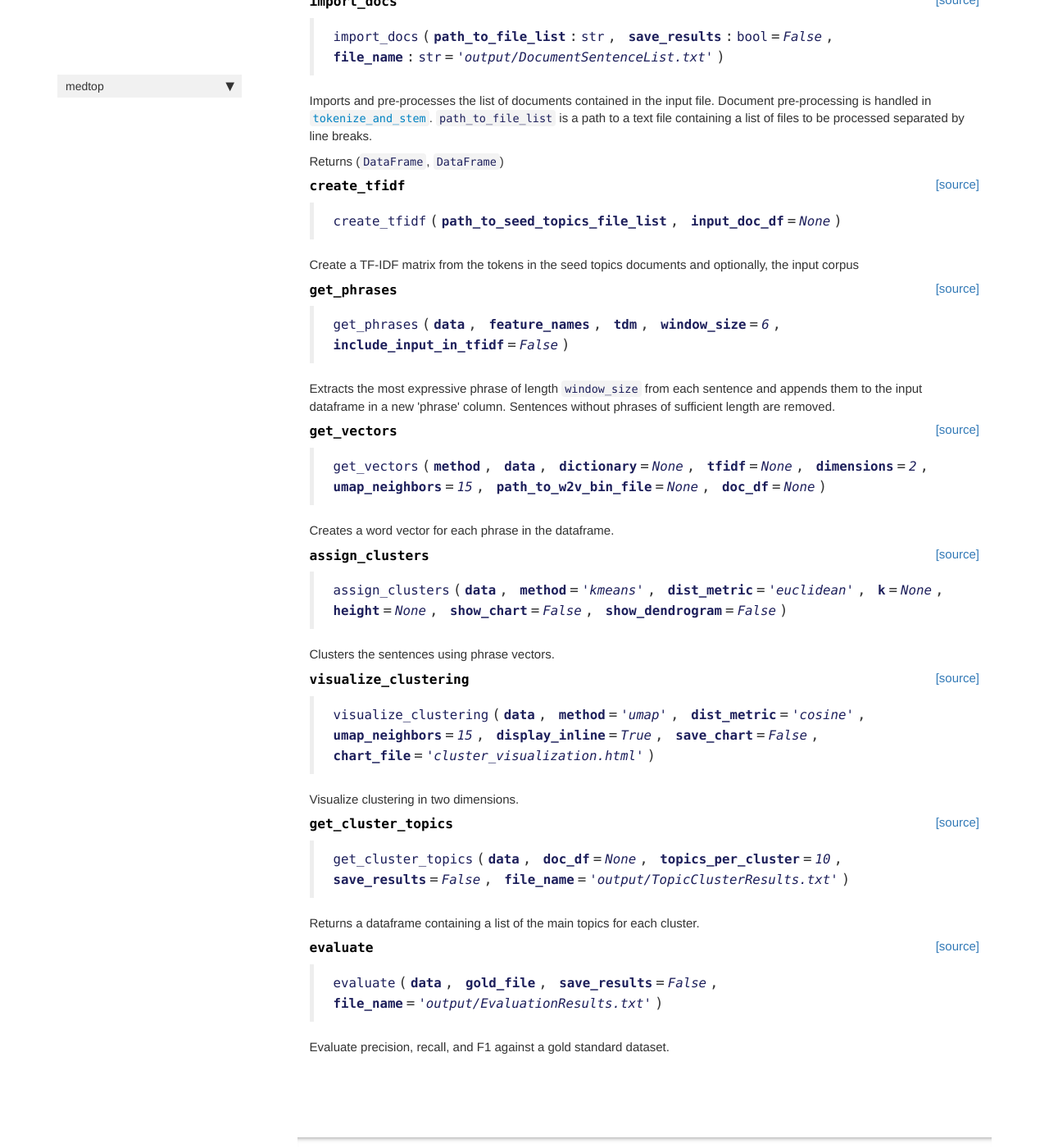
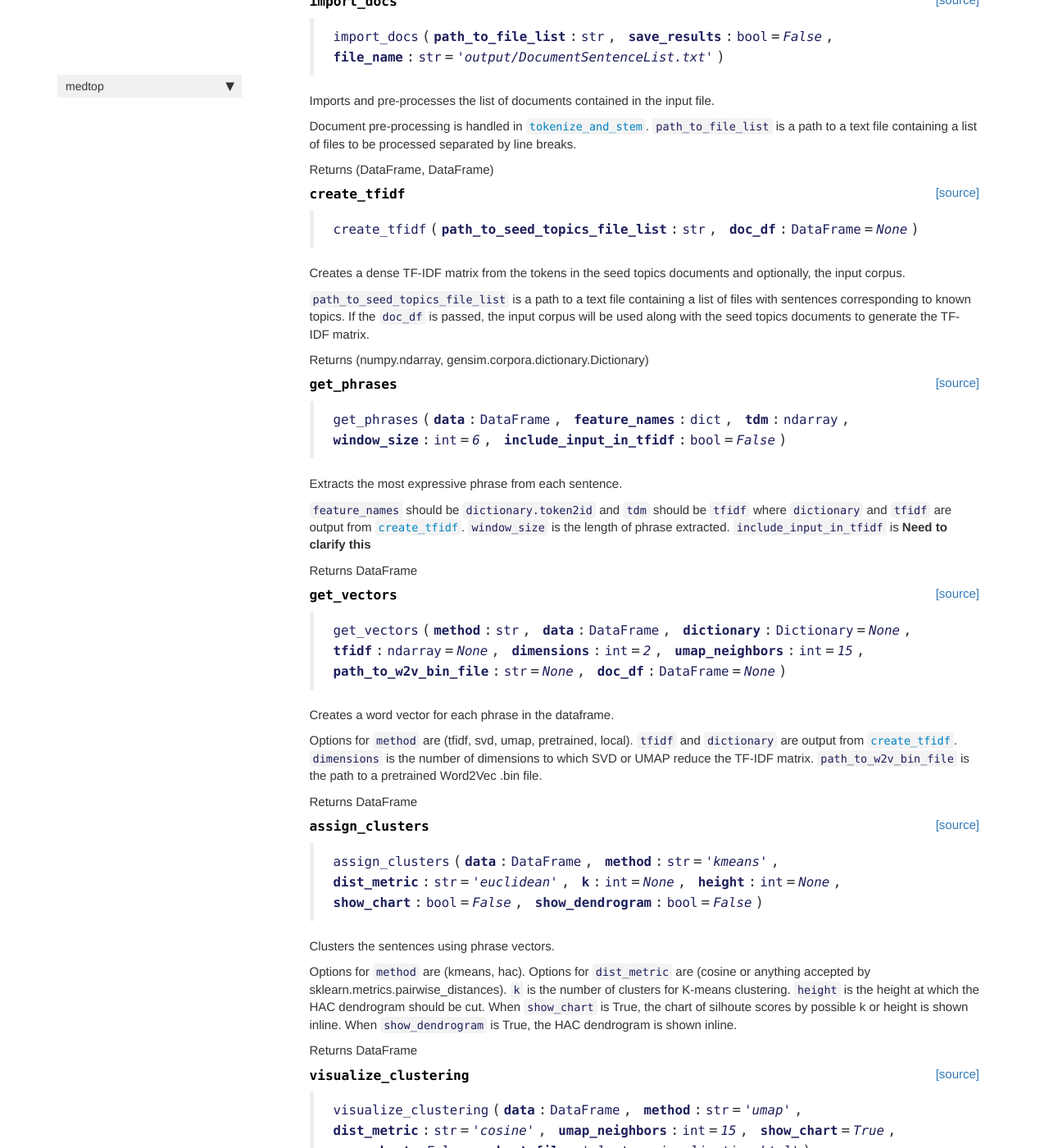
Before and after one commit to VCUWrightCenter/TopEx, a Jekyll site: the page built from docs/core.html, in a window 1280 px wide and 1400 px high, scrolled down 477 px. Shown: the whole window at 82% size. Built offline with Jekyll 4.4.1, drawn with Linux system fonts in a browser that asks for light colours; nearby versions of some CDN libraries; comment, search, counter and statistics services are not loaded; some of the changed text lies outside the part shown.

Commit message:
Documenting core API

```diff
--- a/docs/core.html
+++ b/docs/core.html
@@ -39,12 +39,12 @@ description: "MedTop core API"
 
 
 <div class="output_markdown rendered_html output_subarea ">
-<h4 id="import_docs" class="doc_header"><code>import_docs</code><a href="https://github.com/etfrenchvcu/medtop/tree/master/medtop/core.py#L22" class="source_link" style="float:right">[source]</a></h4><blockquote><p><code>import_docs</code>(<strong><code>path_to_file_list</code></strong>:<code>str</code>, <strong><code>save_results</code></strong>:<code>bool</code>=<em><code>False</code></em>, <strong><code>file_name</code></strong>:<code>str</code>=<em><code>'output/DocumentSentenceList.txt'</code></em>)</p>
+<h4 id="import_docs" class="doc_header"><code>import_docs</code><a href="https://github.com/etfrenchvcu/medtop/tree/master/medtop/core.py#L23" class="source_link" style="float:right">[source]</a></h4><blockquote><p><code>import_docs</code>(<strong><code>path_to_file_list</code></strong>:<code>str</code>, <strong><code>save_results</code></strong>:<code>bool</code>=<em><code>False</code></em>, <strong><code>file_name</code></strong>:<code>str</code>=<em><code>'output/DocumentSentenceList.txt'</code></em>)</p>
 </blockquote>
-<p>Imports and pre-processes the list of documents contained in the input file.
-Document pre-processing is handled in <a href="/medtop/preprocessing#tokenize_and_stem"><code>tokenize_and_stem</code></a>.
+<p>Imports and pre-processes the list of documents contained in the input file.</p>
+<p>Document pre-processing is handled in <a href="/medtop/preprocessing#tokenize_and_stem"><code>tokenize_and_stem</code></a>.
 <code>path_to_file_list</code> is a path to a text file containing a list of files to be processed separated by line breaks.</p>
-<p>Returns (<code>DataFrame</code>, <code>DataFrame</code>)</p>
+<p>Returns (DataFrame, DataFrame)</p>
 
 </div>
 
@@ -66,9 +66,13 @@ Document pre-processing is handled in <a href="/medtop/preprocessing#tokenize_an
 
 
 <div class="output_markdown rendered_html output_subarea ">
-<h4 id="create_tfidf" class="doc_header"><code>create_tfidf</code><a href="https://github.com/etfrenchvcu/medtop/tree/master/medtop/core.py#L75" class="source_link" style="float:right">[source]</a></h4><blockquote><p><code>create_tfidf</code>(<strong><code>path_to_seed_topics_file_list</code></strong>, <strong><code>input_doc_df</code></strong>=<em><code>None</code></em>)</p>
+<h4 id="create_tfidf" class="doc_header"><code>create_tfidf</code><a href="https://github.com/etfrenchvcu/medtop/tree/master/medtop/core.py#L77" class="source_link" style="float:right">[source]</a></h4><blockquote><p><code>create_tfidf</code>(<strong><code>path_to_seed_topics_file_list</code></strong>:<code>str</code>, <strong><code>doc_df</code></strong>:<code>DataFrame</code>=<em><code>None</code></em>)</p>
 </blockquote>
-<p>Create a TF-IDF matrix from the tokens in the seed topics documents and optionally, the input corpus</p>
+<p>Creates a dense TF-IDF matrix from the tokens in the seed topics documents and optionally, the input corpus.</p>
+<p><code>path_to_seed_topics_file_list</code> is a path to a text file containing a list of files with sentences corresponding to
+known topics. If the <code>doc_df</code> is passed, the input corpus will be used along with the seed topics documents to
+generate the TF-IDF matrix.</p>
+<p>Returns (numpy.ndarray, gensim.corpora.dictionary.Dictionary)</p>
 
 </div>
 
@@ -90,10 +94,13 @@ Document pre-processing is handled in <a href="/medtop/preprocessing#tokenize_an
 
 
 <div class="output_markdown rendered_html output_subarea ">
-<h4 id="get_phrases" class="doc_header"><code>get_phrases</code><a href="https://github.com/etfrenchvcu/medtop/tree/master/medtop/core.py#L98" class="source_link" style="float:right">[source]</a></h4><blockquote><p><code>get_phrases</code>(<strong><code>data</code></strong>, <strong><code>feature_names</code></strong>, <strong><code>tdm</code></strong>, <strong><code>window_size</code></strong>=<em><code>6</code></em>, <strong><code>include_input_in_tfidf</code></strong>=<em><code>False</code></em>)</p>
+<h4 id="get_phrases" class="doc_header"><code>get_phrases</code><a href="https://github.com/etfrenchvcu/medtop/tree/master/medtop/core.py#L108" class="source_link" style="float:right">[source]</a></h4><blockquote><p><code>get_phrases</code>(<strong><code>data</code></strong>:<code>DataFrame</code>, <strong><code>feature_names</code></strong>:<code>dict</code>, <strong><code>tdm</code></strong>:<code>ndarray</code>, <strong><code>window_size</code></strong>:<code>int</code>=<em><code>6</code></em>, <strong><code>include_input_in_tfidf</code></strong>:<code>bool</code>=<em><code>False</code></em>)</p>
 </blockquote>
-<p>Extracts the most expressive phrase of length <code>window_size</code> from each sentence and appends them to the input dataframe in a new 'phrase' column.
-Sentences without phrases of sufficient length are removed.</p>
+<p>Extracts the most expressive phrase from each sentence.</p>
+<p><code>feature_names</code> should be <code>dictionary.token2id</code> and <code>tdm</code> should be <code>tfidf</code> where <code>dictionary</code>
+and <code>tfidf</code> are output from <a href="/medtop/core#create_tfidf"><code>create_tfidf</code></a>. <code>window_size</code> is the length of phrase extracted.
+<code>include_input_in_tfidf</code> is <strong>Need to clarify this</strong></p>
+<p>Returns DataFrame</p>
 
 </div>
 
@@ -115,9 +122,13 @@ Sentences without phrases of sufficient length are removed.</p>
 
 
 <div class="output_markdown rendered_html output_subarea ">
-<h4 id="get_vectors" class="doc_header"><code>get_vectors</code><a href="https://github.com/etfrenchvcu/medtop/tree/master/medtop/core.py#L120" class="source_link" style="float:right">[source]</a></h4><blockquote><p><code>get_vectors</code>(<strong><code>method</code></strong>, <strong><code>data</code></strong>, <strong><code>dictionary</code></strong>=<em><code>None</code></em>, <strong><code>tfidf</code></strong>=<em><code>None</code></em>, <strong><code>dimensions</code></strong>=<em><code>2</code></em>, <strong><code>umap_neighbors</code></strong>=<em><code>15</code></em>, <strong><code>path_to_w2v_bin_file</code></strong>=<em><code>None</code></em>, <strong><code>doc_df</code></strong>=<em><code>None</code></em>)</p>
+<h4 id="get_vectors" class="doc_header"><code>get_vectors</code><a href="https://github.com/etfrenchvcu/medtop/tree/master/medtop/core.py#L136" class="source_link" style="float:right">[source]</a></h4><blockquote><p><code>get_vectors</code>(<strong><code>method</code></strong>:<code>str</code>, <strong><code>data</code></strong>:<code>DataFrame</code>, <strong><code>dictionary</code></strong>:<code>Dictionary</code>=<em><code>None</code></em>, <strong><code>tfidf</code></strong>:<code>ndarray</code>=<em><code>None</code></em>, <strong><code>dimensions</code></strong>:<code>int</code>=<em><code>2</code></em>, <strong><code>umap_neighbors</code></strong>:<code>int</code>=<em><code>15</code></em>, <strong><code>path_to_w2v_bin_file</code></strong>:<code>str</code>=<em><code>None</code></em>, <strong><code>doc_df</code></strong>:<code>DataFrame</code>=<em><code>None</code></em>)</p>
 </blockquote>
 <p>Creates a word vector for each phrase in the dataframe.</p>
+<p>Options for <code>method</code> are (tfidf, svd, umap, pretrained, local). <code>tfidf</code> and <code>dictionary</code> are output from
+<a href="/medtop/core#create_tfidf"><code>create_tfidf</code></a>. <code>dimensions</code> is the number of dimensions to which SVD or UMAP reduce the TF-IDF matrix.
+<code>path_to_w2v_bin_file</code> is the path to a pretrained Word2Vec .bin file.</p>
+<p>Returns DataFrame</p>
 
 </div>
 
@@ -139,9 +150,14 @@ Sentences without phrases of sufficient length are removed.</p>
 
 
 <div class="output_markdown rendered_html output_subarea ">
-<h4 id="assign_clusters" class="doc_header"><code>assign_clusters</code><a href="https://github.com/etfrenchvcu/medtop/tree/master/medtop/core.py#L171" class="source_link" style="float:right">[source]</a></h4><blockquote><p><code>assign_clusters</code>(<strong><code>data</code></strong>, <strong><code>method</code></strong>=<em><code>'kmeans'</code></em>, <strong><code>dist_metric</code></strong>=<em><code>'euclidean'</code></em>, <strong><code>k</code></strong>=<em><code>None</code></em>, <strong><code>height</code></strong>=<em><code>None</code></em>, <strong><code>show_chart</code></strong>=<em><code>False</code></em>, <strong><code>show_dendrogram</code></strong>=<em><code>False</code></em>)</p>
+<h4 id="assign_clusters" class="doc_header"><code>assign_clusters</code><a href="https://github.com/etfrenchvcu/medtop/tree/master/medtop/core.py#L197" class="source_link" style="float:right">[source]</a></h4><blockquote><p><code>assign_clusters</code>(<strong><code>data</code></strong>:<code>DataFrame</code>, <strong><code>method</code></strong>:<code>str</code>=<em><code>'kmeans'</code></em>, <strong><code>dist_metric</code></strong>:<code>str</code>=<em><code>'euclidean'</code></em>, <strong><code>k</code></strong>:<code>int</code>=<em><code>None</code></em>, <strong><code>height</code></strong>:<code>int</code>=<em><code>None</code></em>, <strong><code>show_chart</code></strong>:<code>bool</code>=<em><code>False</code></em>, <strong><code>show_dendrogram</code></strong>:<code>bool</code>=<em><code>False</code></em>)</p>
 </blockquote>
 <p>Clusters the sentences using phrase vectors.</p>
+<p>Options for <code>method</code> are (kmeans, hac). Options for <code>dist_metric</code> are (cosine or anything accepted by
+sklearn.metrics.pairwise_distances). <code>k</code> is the number of clusters for K-means clustering. <code>height</code> is the height
+at which the HAC dendrogram should be cut. When <code>show_chart</code> is True, the chart of silhoute scores by possible k or
+height is shown inline. When <code>show_dendrogram</code> is True, the HAC dendrogram is shown inline.</p>
+<p>Returns DataFrame</p>
 
 </div>
 
@@ -163,9 +179,13 @@ Sentences without phrases of sufficient length are removed.</p>
 
 
 <div class="output_markdown rendered_html output_subarea ">
-<h4 id="visualize_clustering" class="doc_header"><code>visualize_clustering</code><a href="https://github.com/etfrenchvcu/medtop/tree/master/medtop/core.py#L190" class="source_link" style="float:right">[source]</a></h4><blockquote><p><code>visualize_clustering</code>(<strong><code>data</code></strong>, <strong><code>method</code></strong>=<em><code>'umap'</code></em>, <strong><code>dist_metric</code></strong>=<em><code>'cosine'</code></em>, <strong><code>umap_neighbors</code></strong>=<em><code>15</code></em>, <strong><code>display_inline</code></strong>=<em><code>True</code></em>, <strong><code>save_chart</code></strong>=<em><code>False</code></em>, <strong><code>chart_file</code></strong>=<em><code>'cluster_visualization.html'</code></em>)</p>
+<h4 id="visualize_clustering" class="doc_header"><code>visualize_clustering</code><a href="https://github.com/etfrenchvcu/medtop/tree/master/medtop/core.py#L227" class="source_link" style="float:right">[source]</a></h4><blockquote><p><code>visualize_clustering</code>(<strong><code>data</code></strong>:<code>DataFrame</code>, <strong><code>method</code></strong>:<code>str</code>=<em><code>'umap'</code></em>, <strong><code>dist_metric</code></strong>:<code>str</code>=<em><code>'cosine'</code></em>, <strong><code>umap_neighbors</code></strong>:<code>int</code>=<em><code>15</code></em>, <strong><code>show_chart</code></strong>=<em><code>True</code></em>, <strong><code>save_chart</code></strong>=<em><code>False</code></em>, <strong><code>chart_file</code></strong>=<em><code>'cluster_visualization.html'</code></em>)</p>
 </blockquote>
 <p>Visualize clustering in two dimensions.</p>
+<p>Options for <code>method</code> are (umap, mds, svd). Options for <code>dist_metric</code> are (cosine or anything accepted by
+sklearn.metrics.pairwise_distances). When <code>show_chart</code> is True, the visualization is shown inline.
+When <code>save_chart</code> is True, the visualization is saved to <code>chart_file</code>.</p>
+<p>Returns None</p>
 
 </div>
 
@@ -187,9 +207,12 @@ Sentences without phrases of sufficient length are removed.</p>
 
 
 <div class="output_markdown rendered_html output_subarea ">
-<h4 id="get_cluster_topics" class="doc_header"><code>get_cluster_topics</code><a href="https://github.com/etfrenchvcu/medtop/tree/master/medtop/core.py#L228" class="source_link" style="float:right">[source]</a></h4><blockquote><p><code>get_cluster_topics</code>(<strong><code>data</code></strong>, <strong><code>doc_df</code></strong>=<em><code>None</code></em>, <strong><code>topics_per_cluster</code></strong>=<em><code>10</code></em>, <strong><code>save_results</code></strong>=<em><code>False</code></em>, <strong><code>file_name</code></strong>=<em><code>'output/TopicClusterResults.txt'</code></em>)</p>
+<h4 id="get_cluster_topics" class="doc_header"><code>get_cluster_topics</code><a href="https://github.com/etfrenchvcu/medtop/tree/master/medtop/core.py#L275" class="source_link" style="float:right">[source]</a></h4><blockquote><p><code>get_cluster_topics</code>(<strong><code>data</code></strong>:<code>DataFrame</code>, <strong><code>doc_df</code></strong>:<code>DataFrame</code>=<em><code>None</code></em>, <strong><code>topics_per_cluster</code></strong>:<code>int</code>=<em><code>10</code></em>, <strong><code>save_results</code></strong>:<code>bool</code>=<em><code>False</code></em>, <strong><code>file_name</code></strong>:<code>str</code>=<em><code>'output/TopicClusterResults.txt'</code></em>)</p>
 </blockquote>
 <p>Returns a dataframe containing a list of the main topics for each cluster.</p>
+<p><code>topics_per_cluster</code> is the number of main topics per cluster. When <code>save_results</code> is True, the resulting dataframe
+will be saved to <code>file_name</code>.</p>
+<p>Returns DataFrame</p>
 
 </div>
 
@@ -211,9 +234,12 @@ Sentences without phrases of sufficient length are removed.</p>
 
 
 <div class="output_markdown rendered_html output_subarea ">
-<h4 id="evaluate" class="doc_header"><code>evaluate</code><a href="https://github.com/etfrenchvcu/medtop/tree/master/medtop/core.py#L254" class="source_link" style="float:right">[source]</a></h4><blockquote><p><code>evaluate</code>(<strong><code>data</code></strong>, <strong><code>gold_file</code></strong>, <strong><code>save_results</code></strong>=<em><code>False</code></em>, <strong><code>file_name</code></strong>=<em><code>'output/EvaluationResults.txt'</code></em>)</p>
+<h4 id="evaluate" class="doc_header"><code>evaluate</code><a href="https://github.com/etfrenchvcu/medtop/tree/master/medtop/core.py#L309" class="source_link" style="float:right">[source]</a></h4><blockquote><p><code>evaluate</code>(<strong><code>data</code></strong>, <strong><code>gold_file</code></strong>, <strong><code>save_results</code></strong>=<em><code>False</code></em>, <strong><code>file_name</code></strong>=<em><code>'output/EvaluationResults.txt'</code></em>)</p>
 </blockquote>
 <p>Evaluate precision, recall, and F1 against a gold standard dataset.</p>
+<p><code>gold_file</code> is a path to a text file containing a list IDs and labels. When <code>save_results</code> is True, the resulting
+dataframe will be saved to <code>file_name</code>.</p>
+<p>Returns DataFrame</p>
 
 </div>
 
--- a/docs/internal.html
+++ b/docs/internal.html
@@ -229,7 +229,7 @@ Returns the optimal height value (highest silhoute coefficient)</p>
 
 
 <div class="output_markdown rendered_html output_subarea ">
-<h4 id="get_cluster_assignments_hac" class="doc_header"><code>get_cluster_assignments_hac</code><a href="https://github.com/etfrenchvcu/medtop/tree/master/medtop/internal.py#L125" class="source_link" style="float:right">[source]</a></h4><blockquote><p><code>get_cluster_assignments_hac</code>(<strong><code>data</code></strong>, <strong><code>dist_metric</code></strong>, <strong><code>height</code></strong>=<em><code>None</code></em>, <strong><code>show_dendrogram</code></strong>=<em><code>False</code></em>, <strong><code>show_chart</code></strong>=<em><code>False</code></em>)</p>
+<h4 id="get_clusters_hac" class="doc_header"><code>get_clusters_hac</code><a href="https://github.com/etfrenchvcu/medtop/tree/master/medtop/internal.py#L125" class="source_link" style="float:right">[source]</a></h4><blockquote><p><code>get_clusters_hac</code>(<strong><code>data</code></strong>, <strong><code>dist_metric</code></strong>, <strong><code>height</code></strong>=<em><code>None</code></em>, <strong><code>show_dendrogram</code></strong>=<em><code>False</code></em>, <strong><code>show_chart</code></strong>=<em><code>False</code></em>)</p>
 </blockquote>
 <p>Use Hierarchical Agglomerative Clustering (HAC) to cluster phrase vectors</p>
 
@@ -295,7 +295,7 @@ Returns the optimal height value (highest silhoute coefficient)</p>
 
 
 <div class="output_markdown rendered_html output_subarea ">
-<h4 id="get_cluster_assignments_kmeans" class="doc_header"><code>get_cluster_assignments_kmeans</code><a href="https://github.com/etfrenchvcu/medtop/tree/master/medtop/internal.py#L161" class="source_link" style="float:right">[source]</a></h4><blockquote><p><code>get_cluster_assignments_kmeans</code>(<strong><code>data</code></strong>, <strong><code>k</code></strong>=<em><code>None</code></em>, <strong><code>show_chart</code></strong>=<em><code>False</code></em>)</p>
+<h4 id="get_clusters_kmeans" class="doc_header"><code>get_clusters_kmeans</code><a href="https://github.com/etfrenchvcu/medtop/tree/master/medtop/internal.py#L161" class="source_link" style="float:right">[source]</a></h4><blockquote><p><code>get_clusters_kmeans</code>(<strong><code>data</code></strong>, <strong><code>k</code></strong>=<em><code>None</code></em>, <strong><code>show_chart</code></strong>=<em><code>False</code></em>)</p>
 </blockquote>
 <p>Use K-means algorithm to cluster phrase vectors</p>
 
--- a/medtop/_nbdev.py
+++ b/medtop/_nbdev.py
@@ -18,10 +18,10 @@ index = {"import_docs": "core.ipynb",
          "get_tree_height": "internal.ipynb",
          "get_linkage_matrix": "internal.ipynb",
          "get_optimal_height": "internal.ipynb",
-         "get_cluster_assignments_hac": "internal.ipynb",
+         "get_clusters_hac": "internal.ipynb",
          "get_silhouette_score_kmeans": "internal.ipynb",
          "get_optimal_k": "internal.ipynb",
-         "get_cluster_assignments_kmeans": "internal.ipynb",
+         "get_clusters_kmeans": "internal.ipynb",
          "df_to_disk": "internal.ipynb",
          "sentences_to_disk": "internal.ipynb",
          "write_cluster": "internal.ipynb",
```
Also changed, not shown: docs/index.html (+14 -14 lines), medtop/core.py (+83 -29 lines), medtop/internal.py (+5 -5 lines), README.md, 3 other files.
